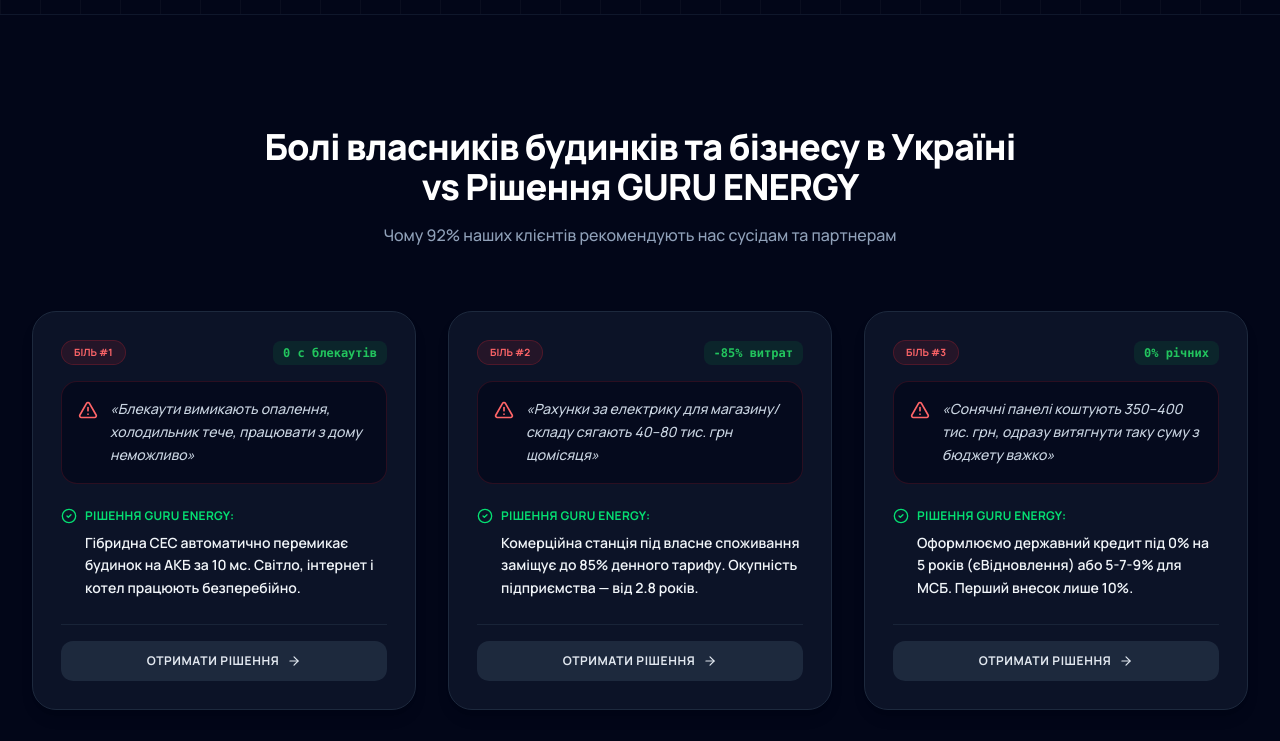
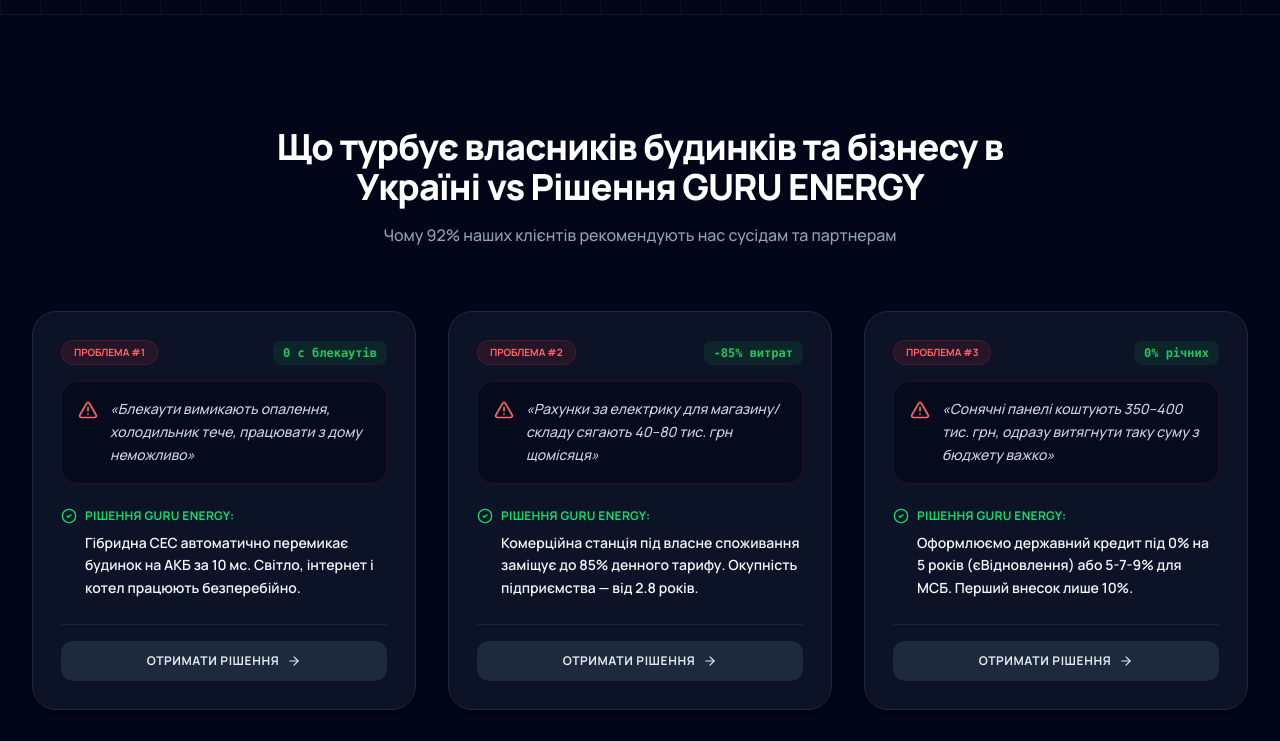
Before and after one commit to AnDrey1902/ses-ai-studio, a React (Vite) app: page / in a window 1280 px wide. Shown: the part 1100-1841 px from the top of the page. Built offline with nearby package versions, Linux system fonts and the light colour scheme.

Commit message:
fix(i18n): rename 'Болі власників' to 'Що турбує' + 'Біль #' to 'Проблема #'
UA: b2_title, b2_pain_label
RU: b2_title, b2_pain_label
EN: b2_title, b2_pain_label

```diff
--- a/src/i18n/translations.ts
+++ b/src/i18n/translations.ts
@@ -28,9 +28,9 @@
     bullet_loan: 'Державний кредит 0% та 5-7-9%',
 
     // Block 2
-    b2_title: 'Болі власників будинків та бізнесу в Україні vs Рішення GURU ENERGY',
+    b2_title: 'Що турбує власників будинків та бізнесу в Україні vs Рішення GURU ENERGY',
     b2_sub: 'Чому 92% наших клієнтів рекомендують нас сусідам та партнерам',
-    b2_pain_label: 'Біль #',
+    b2_pain_label: 'Проблема #',
     b2_solution_label: 'Рішення GURU ENERGY:',
     b2_cta: 'Отримати рішення',
     b2_callout_title: 'Не впевнені, яка потужність потрібна саме вам?',
@@ -362,9 +362,9 @@
     bullet_days: 'Монтаж под ключ за 1–7 дней',
     bullet_loan: 'Государственный кредит 0% и 5-7-9%',
 
-    b2_title: 'Боли владельцев домов и бизнеса в Украине vs Решение GURU ENERGY',
+    b2_title: 'Что беспокоит владельцев домов и бизнеса в Украине vs Решение GURU ENERGY',
     b2_sub: 'Почему 92% наших клиентов рекомендуют нас соседям и партнерам',
-    b2_pain_label: 'Боль #',
+    b2_pain_label: 'Проблема #',
     b2_solution_label: 'Решение GURU ENERGY:',
     b2_cta: 'Получить решение',
     b2_callout_title: 'Не уверены, какая мощность нужна именно вам?',
@@ -685,9 +685,9 @@
     bullet_days: 'Turnkey installation in 1–7 days',
     bullet_loan: 'State 0% and 5-7-9% credit grants',
 
-    b2_title: 'Home & Business Owner Pain Points in Ukraine vs GURU ENERGY Solutions',
+    b2_title: 'Home & Business Owner Concerns in Ukraine vs GURU ENERGY Solutions',
     b2_sub: 'Why 92% of our clients recommend us to neighbors and business partners',
-    b2_pain_label: 'Pain #',
+    b2_pain_label: 'Issue #',
     b2_solution_label: 'GURU ENERGY Solution:',
     b2_cta: 'Get Solution',
     b2_callout_title: 'Not sure what capacity you need?',
```
